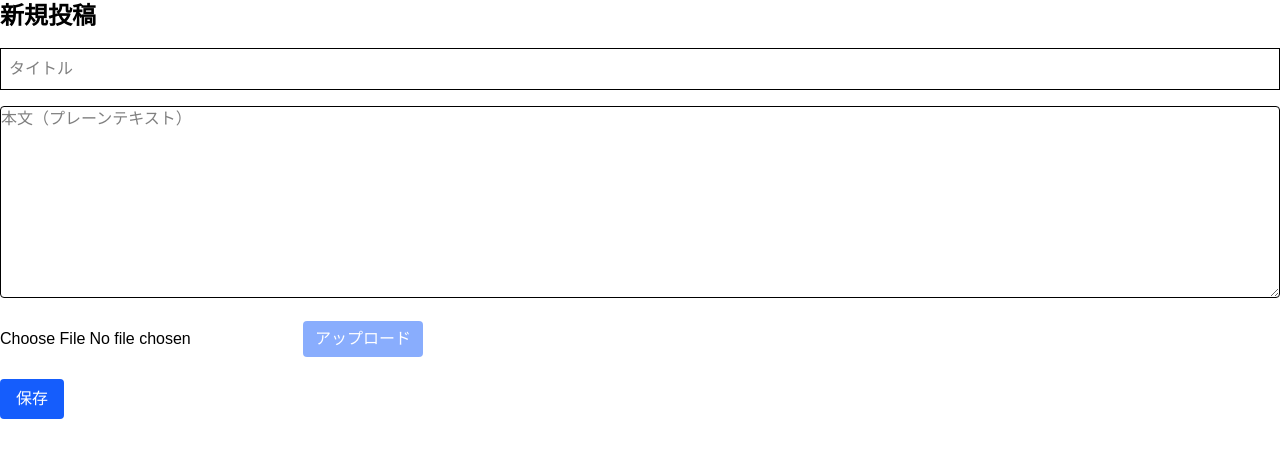
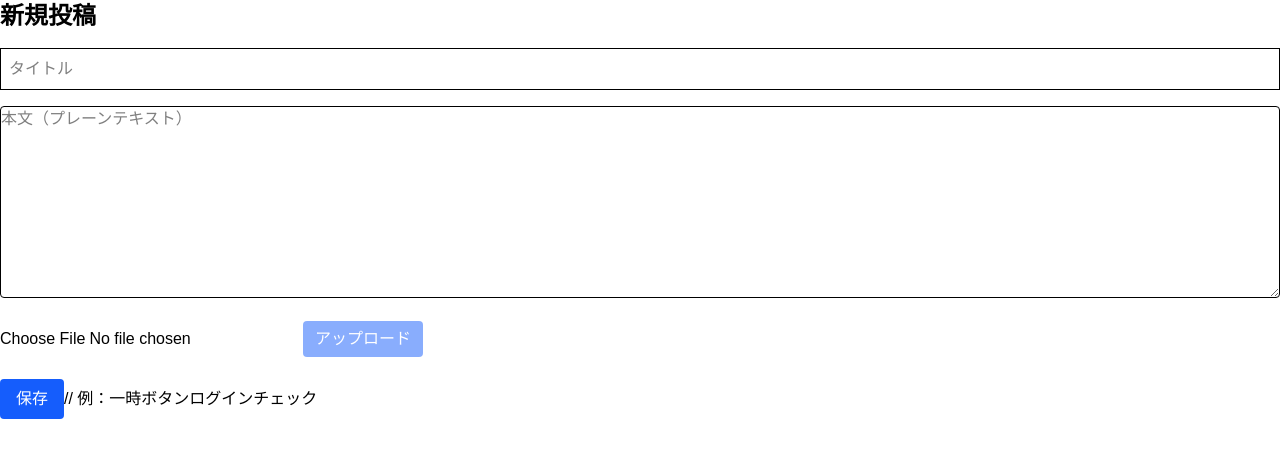
Before and after one commit to hanatanidesignworks/gardenworks-blog, a Next.js app: page /posts/create in a window 1280 px wide. Shown: the top 458 px of the page. Built offline with nearby package versions, Linux system fonts and the light colour scheme; no server answers; a web font is replaced by a local one.

Commit message:
add check button

```diff
--- a/app/posts/create/page.tsx
+++ b/app/posts/create/page.tsx
@@ -54,6 +54,19 @@ export default function CreatePost() {
             >
                 {loading ? '保存中...' : '保存'}
             </button>
+
+            // 例：一時ボタン
+            <button
+            type="button"
+            onClick={async () => {
+                const { data: { user }, error } = await supabase.auth.getUser();
+                alert(user ? `ログイン中：${user.email}` : '未ログイン');
+                console.log('getUser ->', { user, error });
+            }}
+            >
+            ログインチェック
+            </button>
+
         </div>
     );
 }
```
